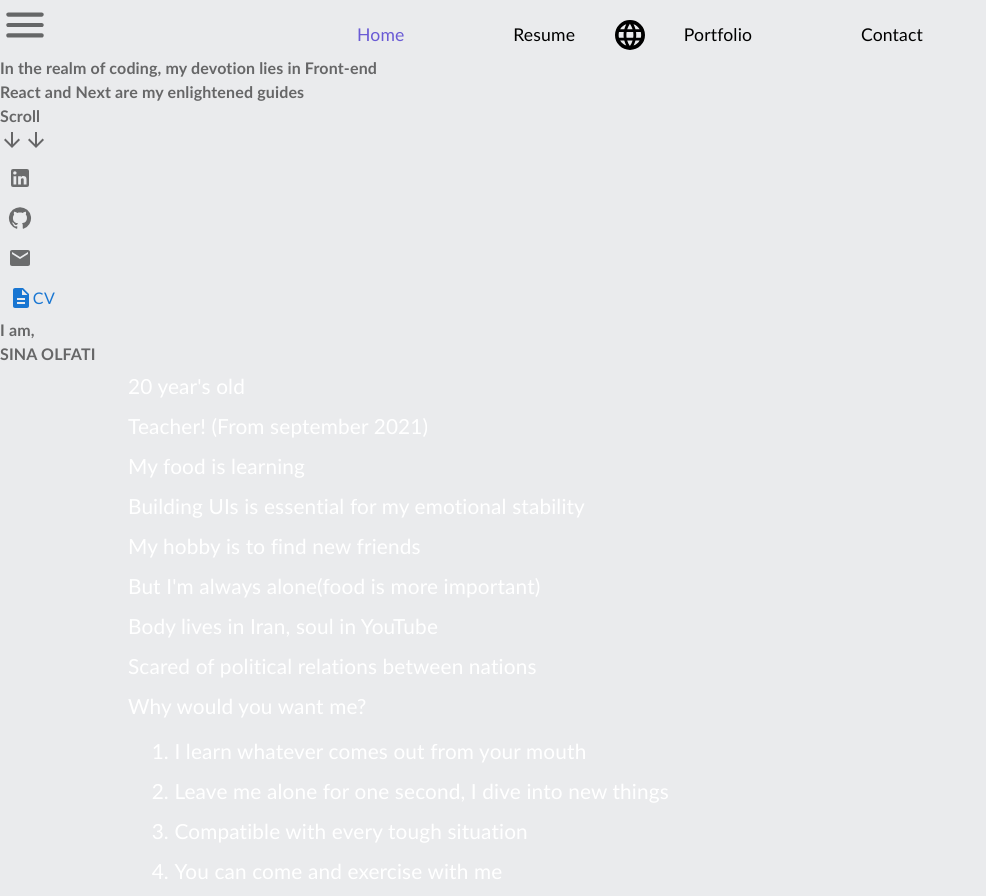
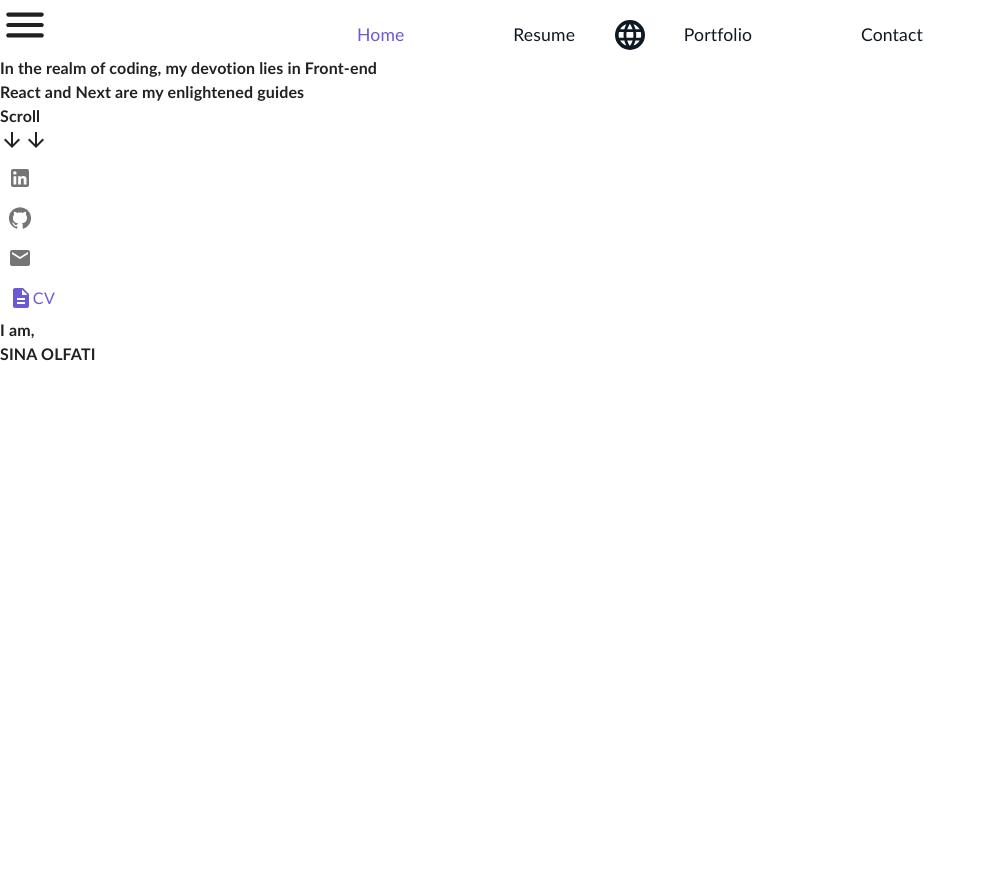
Before and after one commit to sina-olfati/sina-olfati-site, a React (Create React App) app: page /sina-olfati-site/oldhome2 in a window 1280 px wide. Shown: the whole page, without its empty margins (0-986 px from the left). Built offline with nearby package versions, Linux system fonts and the light colour scheme; a web font is replaced by a local one.

Commit message:
Theme: making dark and light mode completed

```diff
--- a/src/App.tsx
+++ b/src/App.tsx
@@ -18,6 +18,8 @@ import ShopCart from './shopping/components/ShopCart';
 
 // mui theme (light and dark)
 import { ThemeProvider, useTheme, createTheme } from '@mui/material/styles';
+import { experimental_extendTheme as extendTheme} from '@mui/material/styles';
+import { Experimental_CssVarsProvider as CssVarsProvider } from '@mui/material/styles';
 import CssBaseline from '@mui/material/CssBaseline'
 import { PaletteMode } from '@mui/material';
 import getDesignTokens from './assets/theme/palette';
@@ -48,11 +50,11 @@ const App = () => {
 
   // theme
   const [mode, setMode] = React.useState<PaletteMode>('light');
+  // console.log("theme: ", mode)
   const colorMode = React.useMemo(
     () => ({
       // The dark mode switch would invoke this method
       toggleColorMode: () => {
-        console.log("theme changed")
         setMode((prevMode: PaletteMode) =>
         prevMode === 'light' ? 'dark' : 'light',
         );
@@ -62,12 +64,13 @@ const App = () => {
   );
 
   // Update the theme only if the mode changes
-  const theme = React.useMemo(() => createTheme(getDesignTokens(mode)), [mode]);
+  // @ts-ignore
+  const theme = React.useMemo(() => extendTheme(getDesignTokens(mode)), [mode]);
 
 
   return (
     <ColorModeContext.Provider value={colorMode}>
-      <ThemeProvider theme={theme}>
+      <CssVarsProvider theme={theme}>
             <CssBaseline />
             <Provider store={store}>
               {/* <Home theme={colorMode} /> */}
@@ -82,7 +85,7 @@ const App = () => {
                 <Route path="/sina-olfati-site/cart" element={<ShopCart />} />
               </Routes>
             </Provider>
-      </ThemeProvider>
+      </CssVarsProvider>
     </ColorModeContext.Provider>
   )
 }
--- a/src/assets/theme/palette.tsx
+++ b/src/assets/theme/palette.tsx
@@ -1,5 +1,55 @@
-import { amber, deepOrange, grey } from '@mui/material/colors';
+import { amber, deepOrange, grey, deepPurple } from '@mui/material/colors';
 import { PaletteMode } from '@mui/material';
+
+// const getDesignTokens = ({
+//   colorSchemes: {
+//     light: {
+//       palette: {
+//         // palette values for light mode
+//         // purples
+//         primary: {
+//           main: '#6A5BD5',
+//           dark: '#3d348b',
+//         },
+//         // background
+//         secondary: {
+//           main: '#eaebed',
+//           dark: '#0F1924',
+//         },
+//         // texts
+//         info: {
+//           main: '#6A5BD5',
+//           light: '#0F192470',
+//           dark: '#eaebed',
+//         },
+//       }
+//     },
+//     dark: {
+//       palette: {
+//         // palette values for dark mode
+//         // purples
+//         primary: {
+//           main: '#6A5BD5',
+//           dark: '#3d348b',
+//         },
+//        // background
+//        secondary: {
+//           main: '#0F1924',
+//           dark: '#eaebed',
+//         },
+//         // texts
+//         info: {
+//           main: '#eaebed',
+//           light: '#eaebed70',
+//           dark: '#0F1924',
+//         },
+//       }
+//     },
+//   }
+// })
+
+//   export default getDesignTokens
+
 
   const getDesignTokens = (mode: PaletteMode) => ({
       palette: {
@@ -7,32 +57,43 @@ const getDesignTokens = (mode: PaletteMode) => ({
         ...(mode === 'light'
           ? {
               // palette values for light mode
-            purple: {
-              primary: '#6A5BD5',
-              secondary: '#3d348b',
+              // purples
+              primary: {
+                main: '#6A5BD5',
+                // main: deepPurple,
+                dark: '#3d348b',
               },
-            background: {
-              default: '#eaebed',
-              opposite: '#0F1924',
+              // background
+              secondary: {
+                main: '#eaebed',
+                dark: '#0F1924',
               },
-            text: {
-              primary: '#00000090',
-              secondary: '#00000070',
-              opposite: '#eaebed',
+              // texts
+              info: {
+                main: '#0F1924',
+                light: '#0F192470',
+                dark: '#eaebed',
               },
             }
           : {
               // palette values for dark mode
-            primary: deepOrange,
-            divider: deepOrange[700],
-            background: {
-              // default: deepOrange[900],
-              default: '#0F1924',
-              paper: deepOrange[900],
+              // purples
+              primary: {
+                main: '#6A5BD5',
+                dark: '#3d348b',
               },
-            text: {
-              primary: '#fff',
-              secondary: grey[500],
+            // background
+            secondary: {
+                main: '#0F1924',
+                dark: '#eaebed',
+              },
+              // texts
+              info: {
+                // main: '#eaebed',
+                // main: '#cdcdcd',
+                main: '#dedede',
+                light: '#eaebed70',
+                dark: '#0F1924',
               },
             }),
       },
--- a/src/components/home/Front.css
+++ b/src/components/home/Front.css
@@ -14,6 +14,7 @@
     align-items: center;
     position: relative;
     overflow: hidden;
+    background-color: var(--mui-palette-secondary-main);
 }
 
 /* data in center */
--- a/src/components/menu/Menu.css
+++ b/src/components/menu/Menu.css
@@ -4,6 +4,8 @@
     color: #7209b7;
     color: #6f2dbd;
     color: #3d348b;
+    color: #dedede;
+    color: #cdcdcd;
 }
 
 /* menu */
@@ -63,7 +65,7 @@
 
 .link {
     text-decoration: none;
-    color: #000000;
+    color: var(--mui-palette-info-main);
     transition: 0.2s;
     font-weight: 500;
     font-size: 1.1rem;
@@ -71,13 +73,11 @@
 }
 
 .link:hover {
-    /* color: #009393; */
-    color: #6A5BD5;
+    color: var(--mui-palette-primary-main);
 }
 
 .link.active {
-    /* color: #009393; */
-    color: #6A5BD5;
+    color: var(--mui-palette-primary-main);
 }
 
 /* Menu buttons */
@@ -111,7 +111,7 @@
     padding: 0;
     margin-right: 20px;
     /* border: solid 2px #6A5BD5; */
-    border: solid 2px #000;
+    border: solid 2px var(--mui-palette-info-main);
     border-radius: 50px;
     display: flex;
     align-items: center;
@@ -125,7 +125,7 @@
     padding: 0;
     margin: 0;
     /* color: #6A5BD5; */
-    color: #000;
+    color: var(--mui-palette-info-main);
     transition: 0.3s;
 }
 .langInputs {
@@ -143,7 +143,7 @@
 }
 .langInputs .lang:nth-child(2) {
     /* border-left: solid 2px #6A5BD5; */
-    border-left: solid 2px #000;
+    border-left: solid 2px var(--mui-palette-info-main);
     padding-top: 1.5px;
 }
 
@@ -171,7 +171,7 @@
     height: 100%;
     background-color: transparent;
     /* color: #6A5BD5; */
-    color: #000;
+    color: var(--mui-palette-info-main);
     cursor: pointer;
     font-weight: 600;
     display: flex;
@@ -179,8 +179,8 @@
     justify-content: center;
 }
 .lang.active {
-    color: #6A5BD5;
-    background-color: #695bd530;
+    color: var(--mui-palette-primary-main);
+    /* background-color: var(--mui-palette-primary-dark); */
     /* text-decoration: underline; */
 }
 /* .lang {
--- a/src/components/menu/Menu.tsx
+++ b/src/components/menu/Menu.tsx
@@ -8,7 +8,6 @@ import useHeightCheck from '../../hooks/UseHeightCheck';
 
 
 // icons
-import MenuRoundedIcon from '@mui/icons-material/MenuRounded';
 import LanguageIcon from '@mui/icons-material/Language';
 import HomeIcon from '@mui/icons-material/Home';
 import DescriptionIcon from '@mui/icons-material/Description';
@@ -25,6 +24,7 @@ import { IconButton } from '@mui/material';
 
 
 
+
 const Menu = ({page, theme}: any) => {
 
   // checking scrool amount of page
@@ -37,8 +37,8 @@ const Menu = ({page, theme}: any) => {
 
   // theme
   const changeTheme = () => {
-    theme.toggleColorMode()
-    setLightMode(!lightMode)
+    theme.toggleColorMode();
+    setLightMode(!lightMode);
   }
 
   // lang, translate and dir
```
Lines whose indentation alone changed are shown as unchanged.
